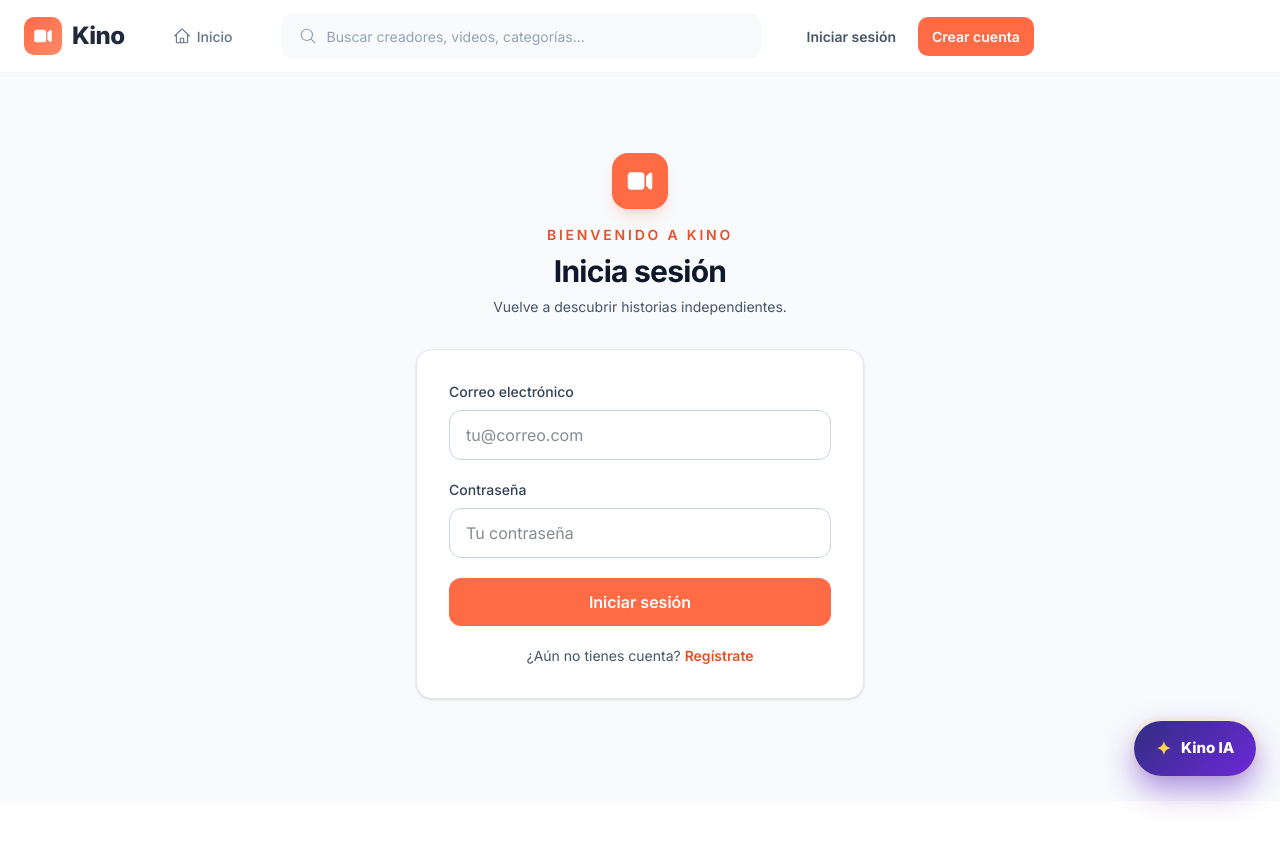
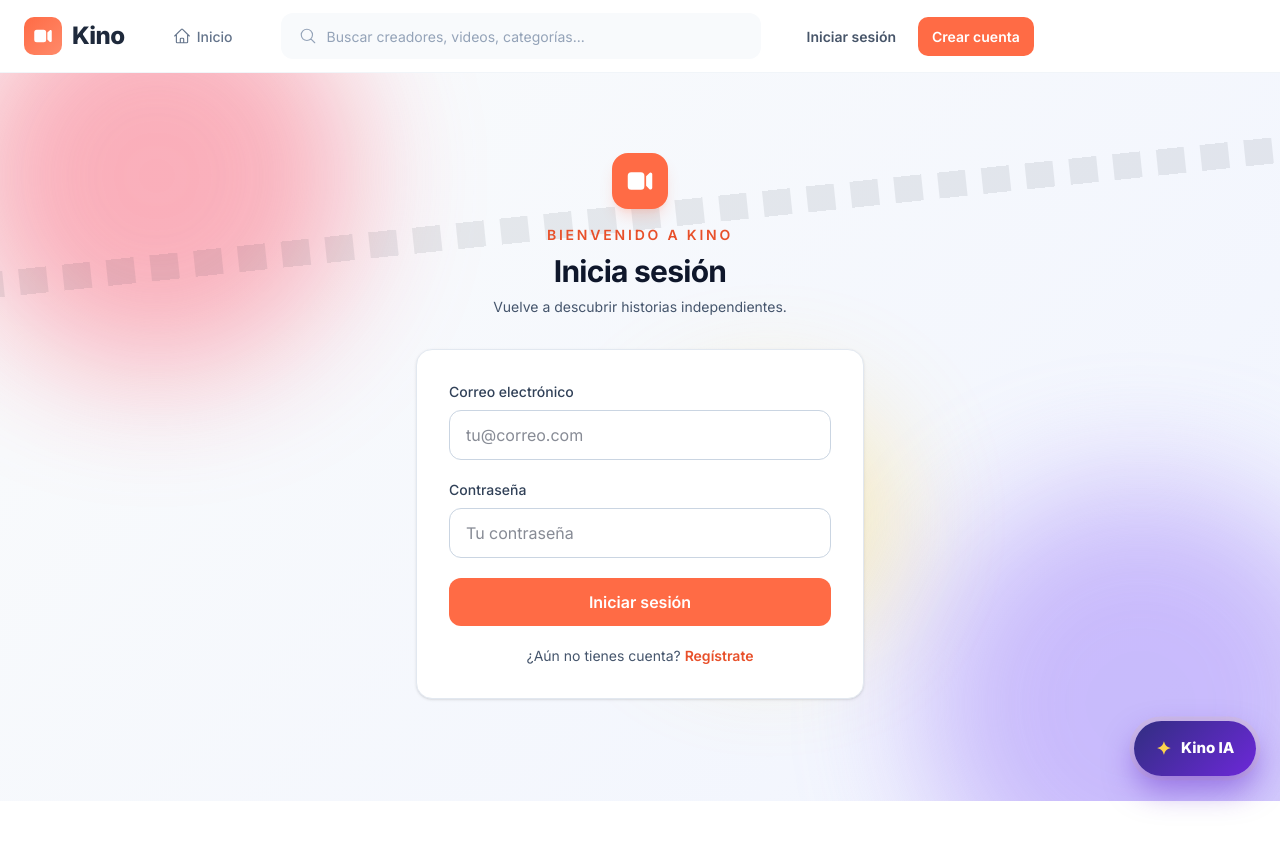
Before and after one commit to Andres8525/KinoStreaming-Frontend, an Angular app in the folder visual_Stream/: page /login in a window 1280 px wide. Shown: the top 846 px of the page. Built offline with nearby package versions, Linux system fonts and the light colour scheme; no server answers.

Commit message:
feat(login): animate the login background with drifting light and a film reel

```diff
--- a/visual_Stream/src/app/pages/login/login.component.html
+++ b/visual_Stream/src/app/pages/login/login.component.html
@@ -1,5 +1,11 @@
-<section class="min-h-[calc(100vh-72px)] bg-slate-50 px-4 py-12 sm:px-6 lg:py-20">
-  <div class="mx-auto max-w-md">
+<section class="login-scene relative min-h-[calc(100vh-72px)] overflow-hidden px-4 py-12 sm:px-6 lg:py-20">
+  <div class="login-backdrop" aria-hidden="true">
+    <span class="login-orb login-orb--coral"></span>
+    <span class="login-orb login-orb--violet"></span>
+    <span class="login-orb login-orb--amber"></span>
+    <span class="login-reel"></span>
+  </div>
+  <div class="login-content relative mx-auto max-w-md">
     <div class="mb-8 text-center">
       <div class="mx-auto mb-4 flex h-14 w-14 items-center justify-center rounded-2xl bg-coral-500 text-white shadow-lg shadow-coral-500/20">
         <svg class="h-7 w-7" viewBox="0 0 24 24" fill="currentColor" aria-hidden="true">
@@ -11,7 +17,7 @@
       <p class="mt-2 text-sm text-slate-600">Vuelve a descubrir historias independientes.</p>
     </div>
 
-    <form class="space-y-5 rounded-2xl border border-slate-200 bg-white p-6 shadow-sm sm:p-8"
+    <form class="login-card space-y-5 rounded-2xl border border-slate-200 bg-white p-6 shadow-sm sm:p-8"
           [formGroup]="form" (ngSubmit)="submit()">
       @if (sessionExpired && !errorMessage()) {
         <div role="status" class="rounded-xl border border-amber-200 bg-amber-50 px-4 py-3 text-sm text-amber-800">
--- /dev/null
+++ b/visual_Stream/src/app/pages/login/login.component.scss
@@ -0,0 +1,111 @@
+.login-scene {
+  isolation: isolate;
+  background: linear-gradient(135deg, #fff7f5 0%, #f8fafc 45%, #eef2ff 100%);
+  background-size: 200% 200%;
+  animation: login-gradient 14s ease-in-out infinite;
+}
+
+.login-backdrop {
+  position: absolute;
+  inset: 0;
+  z-index: -1;
+  overflow: hidden;
+  pointer-events: none;
+}
+
+.login-orb {
+  position: absolute;
+  border-radius: 50%;
+  filter: blur(60px);
+  opacity: 0.55;
+  will-change: transform;
+}
+
+.login-orb--coral {
+  top: -120px;
+  left: -80px;
+  width: 360px;
+  height: 360px;
+  background: #fb7185;
+  animation: login-drift-a 16s ease-in-out infinite;
+}
+
+.login-orb--violet {
+  right: -120px;
+  bottom: -140px;
+  width: 420px;
+  height: 420px;
+  background: #a78bfa;
+  animation: login-drift-b 19s ease-in-out infinite;
+}
+
+.login-orb--amber {
+  top: 40%;
+  left: 55%;
+  width: 240px;
+  height: 240px;
+  background: #fcd34d;
+  opacity: 0.4;
+  animation: login-drift-c 13s ease-in-out infinite;
+}
+
+.login-reel {
+  position: absolute;
+  top: 18%;
+  left: -10%;
+  width: 120%;
+  height: 26px;
+  opacity: 0.08;
+  background: repeating-linear-gradient(90deg, #0f172a 0 28px, transparent 28px 44px);
+  transform: rotate(-6deg);
+  animation: login-reel 22s linear infinite;
+}
+
+.login-content {
+  z-index: 1;
+}
+
+.login-card {
+  animation: login-card-in 0.7s cubic-bezier(0.16, 1, 0.3, 1) both;
+  backdrop-filter: blur(6px);
+}
+
+@keyframes login-gradient {
+  0%, 100% { background-position: 0% 50%; }
+  50% { background-position: 100% 50%; }
+}
+
+@keyframes login-drift-a {
+  0%, 100% { transform: translate(0, 0) scale(1); }
+  50% { transform: translate(80px, 60px) scale(1.12); }
+}
+
+@keyframes login-drift-b {
+  0%, 100% { transform: translate(0, 0) scale(1); }
+  50% { transform: translate(-90px, -50px) scale(1.08); }
+}
+
+@keyframes login-drift-c {
+  0%, 100% { transform: translate(0, 0); }
+  33% { transform: translate(-60px, 40px); }
+  66% { transform: translate(40px, -30px); }
+}
+
+@keyframes login-reel {
+  from { background-position: 0 0; }
+  to { background-position: 440px 0; }
+}
+
+@keyframes login-card-in {
+  from { opacity: 0; transform: translateY(24px) scale(0.98); }
+  to { opacity: 1; transform: translateY(0) scale(1); }
+}
+
+@media (prefers-reduced-motion: reduce) {
+  .login-scene,
+  .login-orb,
+  .login-reel,
+  .login-card {
+    animation: none;
+  }
+}
--- a/visual_Stream/src/app/pages/login/login.component.ts
+++ b/visual_Stream/src/app/pages/login/login.component.ts
@@ -9,7 +9,8 @@ import { AuthService } from '../../core/auth/auth.service';
   selector: 'app-login',
   standalone: true,
   imports: [ReactiveFormsModule, RouterLink],
-  templateUrl: './login.component.html'
+  templateUrl: './login.component.html',
+  styleUrl: './login.component.scss'
 })
 export class LoginComponent {
   private readonly formBuilder = inject(FormBuilder);
```
